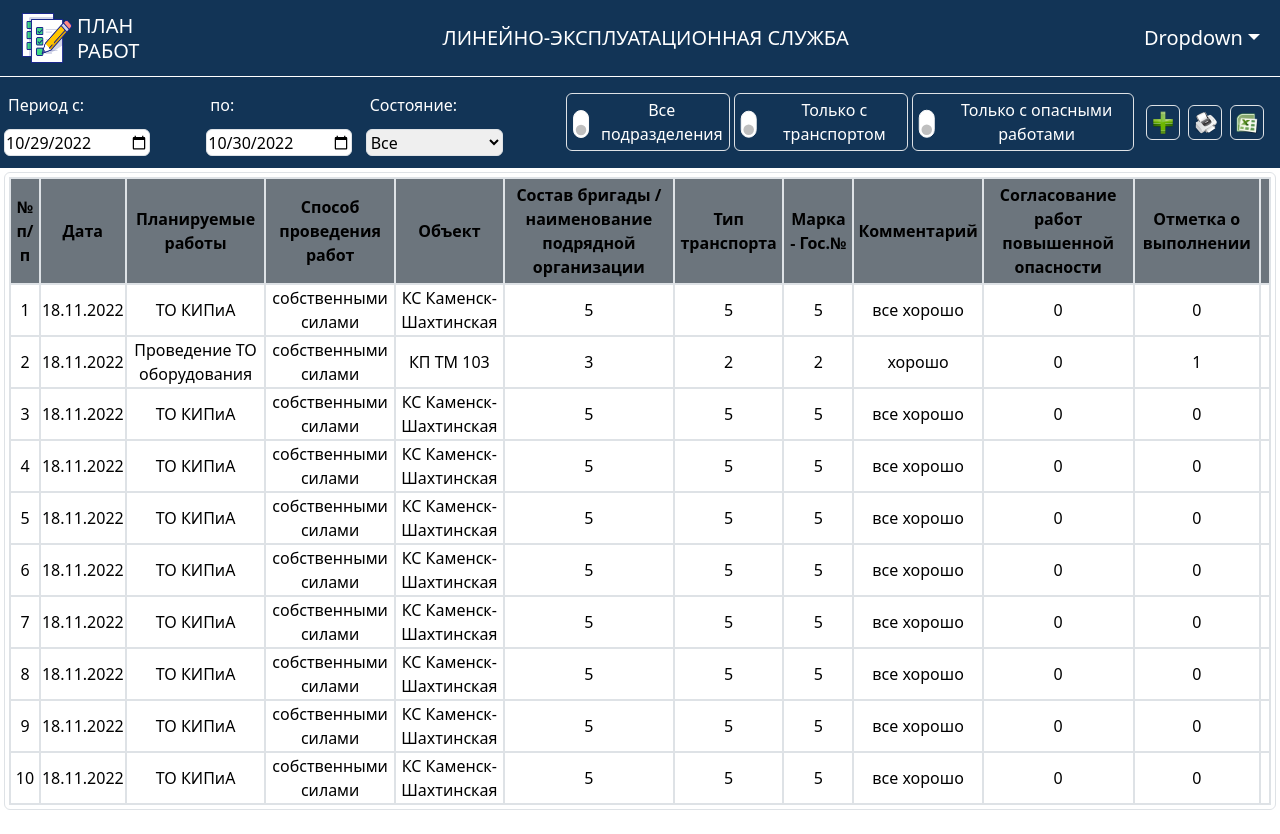
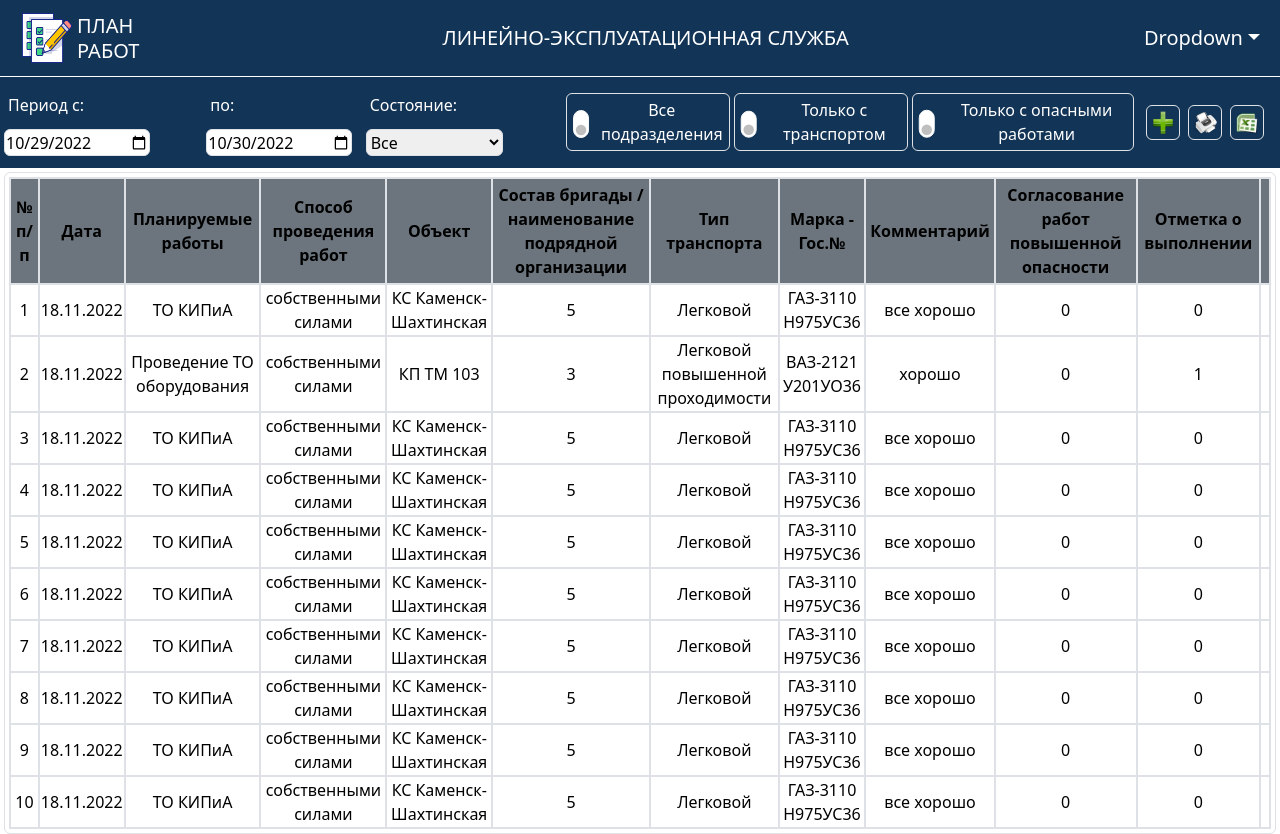
Before and after one commit to djbobah/work_plan_bs, a React (Create React App) app in the folder client/: page / in a window 1280 px wide. Before the commit the page ends 810 px from the top, so only its background shows below. Built offline with nearby package versions, Linux system fonts and the light colour scheme; the HTML template or start-up script is replaced by a standard one.

Commit message:
добавил вывод автомобилей и номеров

```diff
--- a/client/src/components/Table.jsx
+++ b/client/src/components/Table.jsx
@@ -9,10 +9,14 @@ const Table = (props) => {
   const [plans, setPlans] = useState();
   const [works, setWorks] = useState();
   const [objects, setObjects] = useState();
+  const [auto, setAuto] = useState();
+  const [gn, setGn] = useState();
   useEffect(() => {
     api.plan.fetchAll().then((data) => setPlans(data));
     api.vid_rabot.fetchAll().then((work) => setWorks(work));
     api.object.fetchAll().then((object) => setObjects(object));
+    api.avto.fetchAll().then((auto) => setAuto(auto));
+    api.gn.fetchAll().then((gn) => setGn(gn));
   }, []);
 
   const columns = [
@@ -52,6 +56,8 @@ const Table = (props) => {
               rows={plans}
               works={works}
               objects={objects}
+              auto={auto}
+              gn={gn}
             />
           </table>
         ) : (
--- a/client/src/components/TableRows.jsx
+++ b/client/src/components/TableRows.jsx
@@ -2,7 +2,7 @@ import React from "react";
 
 import { convertDate } from "../utils/DateFunctions";
 
-const TableRows = ({ columns, rows, works, objects }) => {
+const TableRows = ({ columns, rows, works, objects, auto, gn }) => {
   let number = 0;
   const renderContent = (column, row) => {
     // let number = 0;
@@ -14,8 +14,7 @@ const TableRows = ({ columns, rows, works, objects }) => {
       return convertDate(row[column]);
     }
     if (column === "id_vid_rabot") {
-      const work = works.filter((work) => work.id === row[column]);
-      return work[0].name;
+      return works.filter((work) => work.id === row[column])[0].name;
     }
     if (column === "sposob") {
       if (row[column] === "ss") {
@@ -23,10 +22,17 @@ const TableRows = ({ columns, rows, works, objects }) => {
       } else return "подрядная организация";
     }
     if (column === "id_object") {
-      const object = objects.filter((object) => object.id === row[column]);
-      return object[0].name;
+      return objects.filter((object) => object.id === row[column])[0].name;
     }
-
+    if (column === "avto") {
+      return auto.filter((auto) => auto.id === row[column])[0].name;
+    }
+    if (column === "id_gn") {
+      if (gn) {
+        const avtoNumber = gn.filter((gn1) => gn1.type === row[column]);
+        return avtoNumber[0].marka + " " + avtoNumber[0].nomer;
+      }
+    }
     return row[column];
   };
   return (
```
